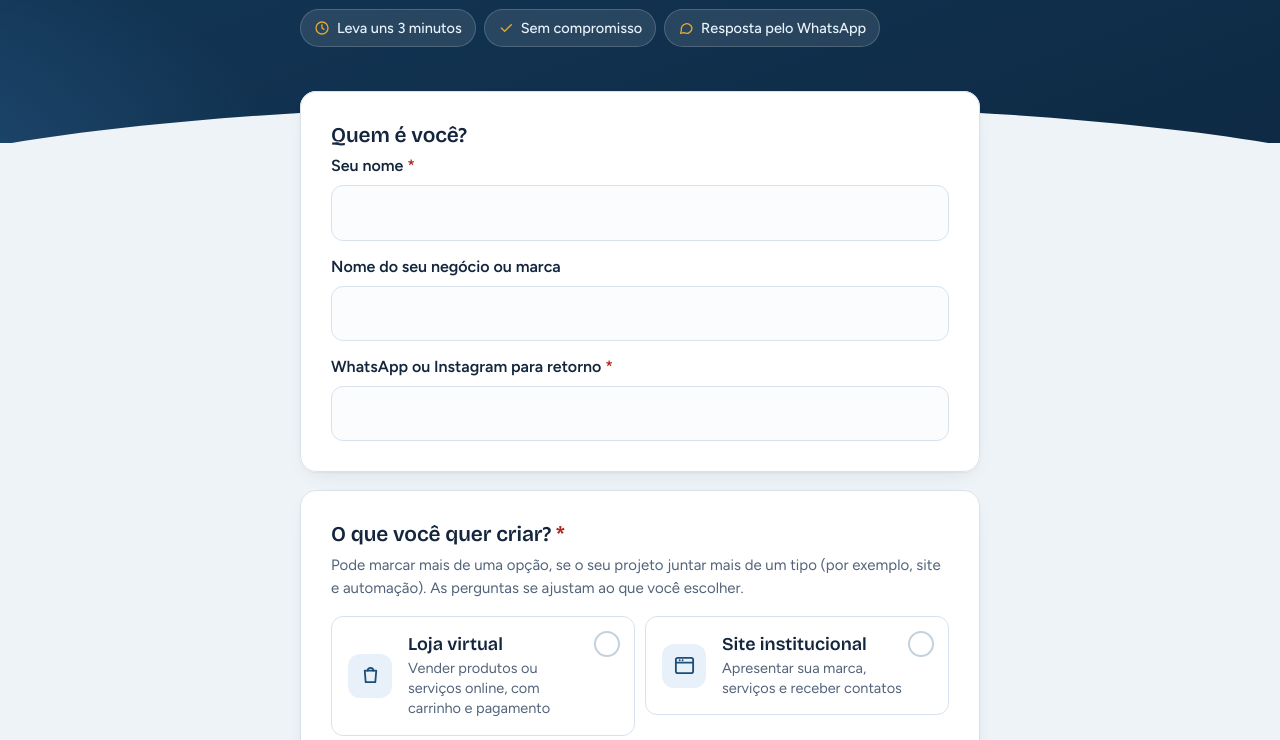
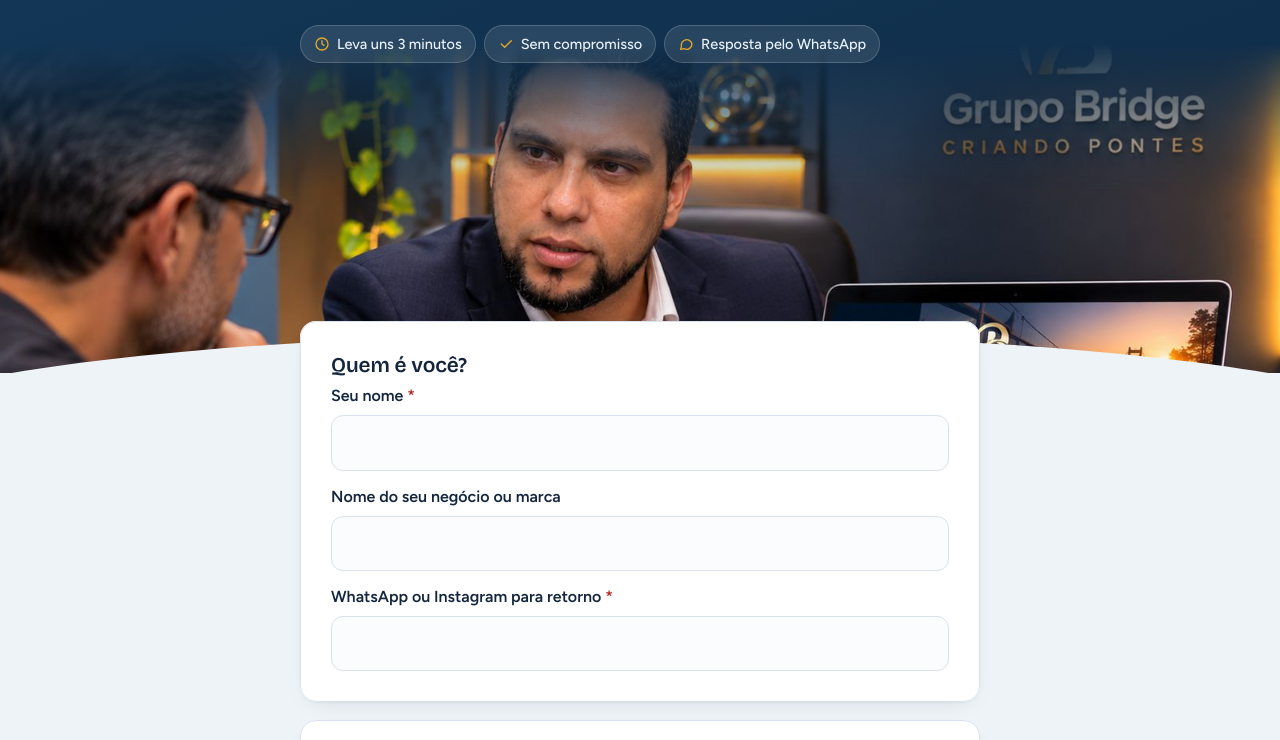
Before and after one commit to rjfelizardo/briefing-loja, a plain HTML site: page index.html in a window 1280 px wide. Shown: the part 274-1014 px from the top of the page. Drawn offline with nearby package versions, Linux system fonts and the light colour scheme.

Commit message:
Briefing: foto no topo da página
Co-Authored-By: Claude Sonnet 5.5 <noreply@anthropic.com>
Claude-Session: https://claude.ai/code/session_018yaUjq2rriDoW1weVHNQYi

```diff
--- a/index.html
+++ b/index.html
@@ -56,13 +56,23 @@
   /* ---------- Topo ---------- */
   header.hero{
     background:
-      radial-gradient(900px 380px at 85% -10%, rgba(227,168,43,.22), transparent 60%),
-      radial-gradient(700px 400px at -10% 110%, rgba(61,125,181,.35), transparent 60%),
+      radial-gradient(900px 380px at 85% -10%, rgba(227,168,43,.18), transparent 60%),
       linear-gradient(160deg,var(--bridge-dark) 0%,var(--bridge-deep) 100%);
     color:#fff;
-    padding:40px 0 96px;
+    padding:40px 0 330px;
     position:relative;
     overflow:hidden;
+  }
+  header.hero::before{
+    content:"";position:absolute;left:0;right:0;bottom:0;height:340px;
+    background:url("/hero.jpg") 40% 22%/cover no-repeat;
+    -webkit-mask-image:linear-gradient(to bottom,transparent 0,#000 45%);
+            mask-image:linear-gradient(to bottom,transparent 0,#000 45%);
+  }
+  header.hero .wrap{position:relative;z-index:1}
+  @media (min-width:760px){
+    header.hero{padding:56px 0 310px}
+    header.hero::before{height:330px;background-position:50% 20%}
   }
   header.hero svg.arc{position:absolute;left:0;right:0;bottom:-2px;width:100%;height:56px}
   .brand{display:flex;align-items:center;gap:14px;margin:0 0 30px}
@@ -111,7 +121,7 @@
   .notice p{margin:0;color:var(--ink-soft);font-size:16px}
 
   /* ---------- Formulário ---------- */
-  form{padding-bottom:40px;margin-top:-52px;position:relative}
+  form{padding-bottom:40px;margin-top:-52px;position:relative;z-index:2}
   fieldset{
     margin:0 0 18px;padding:26px 24px;
     background:var(--paper);
```
Also changed, not shown: hero.jpg (added).
